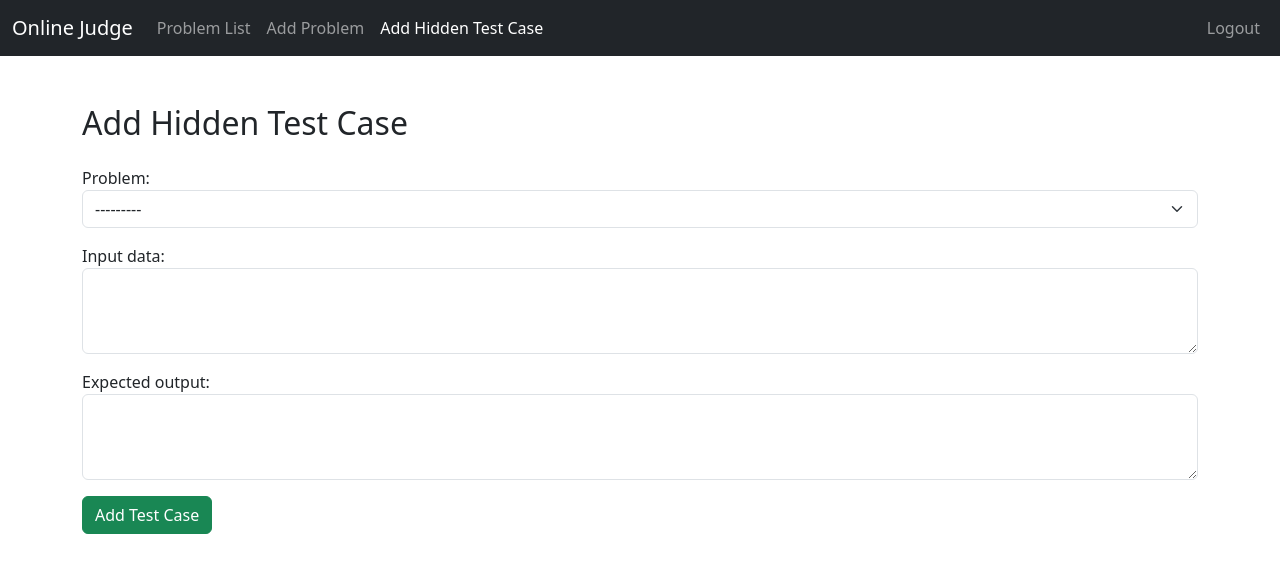
After one commit to avanigupta06/OJ-Project, a Django app: page /home/add-hidden-testcase/ in a window 1280 px wide. The commit adds this page. Shown: the top 573 px of the page. Run offline with Django 5.2, Linux system fonts and the light colour scheme; the visitor is signed in with stand-in values (Sample User, id 1); data that the repository does not hold is empty.

Commit message:
add hidden testcase page

```diff
--- a/compiler/templates/submission_list.html
+++ b/compiler/templates/submission_list.html
@@ -31,6 +31,9 @@
                     </li>
                     <li class="nav-item">
                         <a class="nav-link" href="/home/problem_add/">Add Problem</a>
+                    </li>
+                    <li class="nav-item">
+                        <a class="nav-link" href="/home/add-hidden-testcase/">Add Hidden Test Case</a>
                     </li>
                 </ul>
                 <ul class="navbar-nav">
--- a/compiler/urls.py
+++ b/compiler/urls.py
@@ -4,6 +4,6 @@ from compiler.views import run_code_view, run_result, submission_list_view, subm
 urlpatterns = [
     path("run/<int:problem_id>/", run_code_view, name="run_code"),
     path("run/result/<int:submission_id>/", run_result, name="run_result"),
-     path('submissions/', submission_list_view, name='submission_list'),
-     path('my_submissions/', submission_history_view, name='my_submissions'),
+    path('submissions/', submission_list_view, name='submission_list'),
+    path('my_submissions/', submission_history_view, name='my_submissions'),
 ]
--- a/home/forms.py
+++ b/home/forms.py
@@ -1,5 +1,8 @@
 from django import forms
 from home.models import Problem
+from home.models import HiddenTestCase
+
+
 
 class ProblemForm(forms.ModelForm):
     class Meta:
@@ -10,3 +13,13 @@ class ProblemForm(forms.ModelForm):
             'input_testcase': forms.Textarea(attrs={'rows': 3}),
             'output_testcase': forms.Textarea(attrs={'rows': 3}),
         }
+
+class HiddenTestCaseForm(forms.ModelForm):
+    class Meta:
+        model = HiddenTestCase
+        fields = ['problem', 'input_data', 'expected_output']
+        widgets = {
+            'problem': forms.Select(attrs={'class': 'form-select'}),
+            'input_data': forms.Textarea(attrs={'class': 'form-control', 'rows': 3}),
+            'expected_output': forms.Textarea(attrs={'class': 'form-control', 'rows': 3}),
+        }
--- /dev/null
+++ b/home/templates/add_hidden_testcase.html
@@ -0,0 +1,43 @@
+<!DOCTYPE html>
+<html lang="en">
+<head>
+    <meta charset="UTF-8">
+    <title>Add Hidden Test Case</title>
+    <link href="https://cdn.jsdelivr.net/npm/bootstrap@5.3.0/dist/css/bootstrap.min.css" rel="stylesheet">
+</head>
+<body>
+<nav class="navbar navbar-expand-lg navbar-dark bg-dark">
+    <div class="container-fluid">
+        <a class="navbar-brand" href="#">Online Judge</a>
+        <div class="collapse navbar-collapse">
+            <ul class="navbar-nav me-auto">
+                <li class="nav-item">
+                    <a class="nav-link" href="/home/problems/">Problem List</a>
+                </li>
+                <li class="nav-item">
+                    <a class="nav-link" href="/home/problem_add/">Add Problem</a>
+                </li>
+                <li class="nav-item">
+                    <a class="nav-link active" href="/home/add-hidden-testcase/">Add Hidden Test Case</a>
+                </li>
+            </ul>
+            <ul class="navbar-nav">
+                <li class="nav-item">
+                    <a class="nav-link" href="/auth/logout/">Logout</a>
+                </li>
+            </ul>
+        </div>
+    </div>
+</nav>
+
+<main class="container mt-5">
+    <h2>Add Hidden Test Case</h2>
+    <form method="POST" class="mt-4">
+        {% csrf_token %}
+        {{ form.as_p }}
+        <button type="submit" class="btn btn-success">Add Test Case</button>
+    </form>
+</main>
+
+</body>
+</html>
--- a/home/urls.py
+++ b/home/urls.py
@@ -5,4 +5,5 @@ urlpatterns = [
     path('problems/', views.problem_list, name='problem_list'),
     path('problems/<int:id>/', views.problem_detail, name='problem_detail'),
     path('problem_add/', views.add_problem, name='add_problem'),
+     path('add-hidden-testcase/', views.add_hidden_testcase, name='add_hidden_testcase'),
 ]
--- a/home/views.py
+++ b/home/views.py
@@ -1,13 +1,15 @@
 from django.shortcuts import render, redirect
-from home.models import Problem
+from home.models import Problem, HiddenTestCase
 from compiler.forms import CodeSubmissionForm
 from compiler.models import CodeSubmission
-from .forms import ProblemForm
+from home.forms import ProblemForm, HiddenTestCaseForm
 from django.http import HttpResponse
 from django.template import loader
+from django.contrib.auth.decorators import login_required
 
 
 # Create your views here.
+
 
 def problem_list(request):
     problems = Problem.objects.all()
@@ -37,6 +39,7 @@ def problem_detail(request, id):
     }
     return HttpResponse(template.render(context, request))
 
+@login_required
 def add_problem(request):
     if request.method == 'POST':
         form = ProblemForm(request.POST)
@@ -47,3 +50,15 @@ def add_problem(request):
         form = ProblemForm()
 
     return render(request, 'add_problem.html', {'form': form})
+
+
+@login_required
+def add_hidden_testcase(request):
+    if request.method == 'POST':
+        form = HiddenTestCaseForm(request.POST)
+        if form.is_valid():
+            form.save()
+            return redirect('/compiler/submissions/')
+    else:
+        form = HiddenTestCaseForm()
+    return render(request, 'add_hidden_testcase.html', {'form': form})
```
Also changed, not shown: home/templates/add_problem.html (+52 -13 lines).
